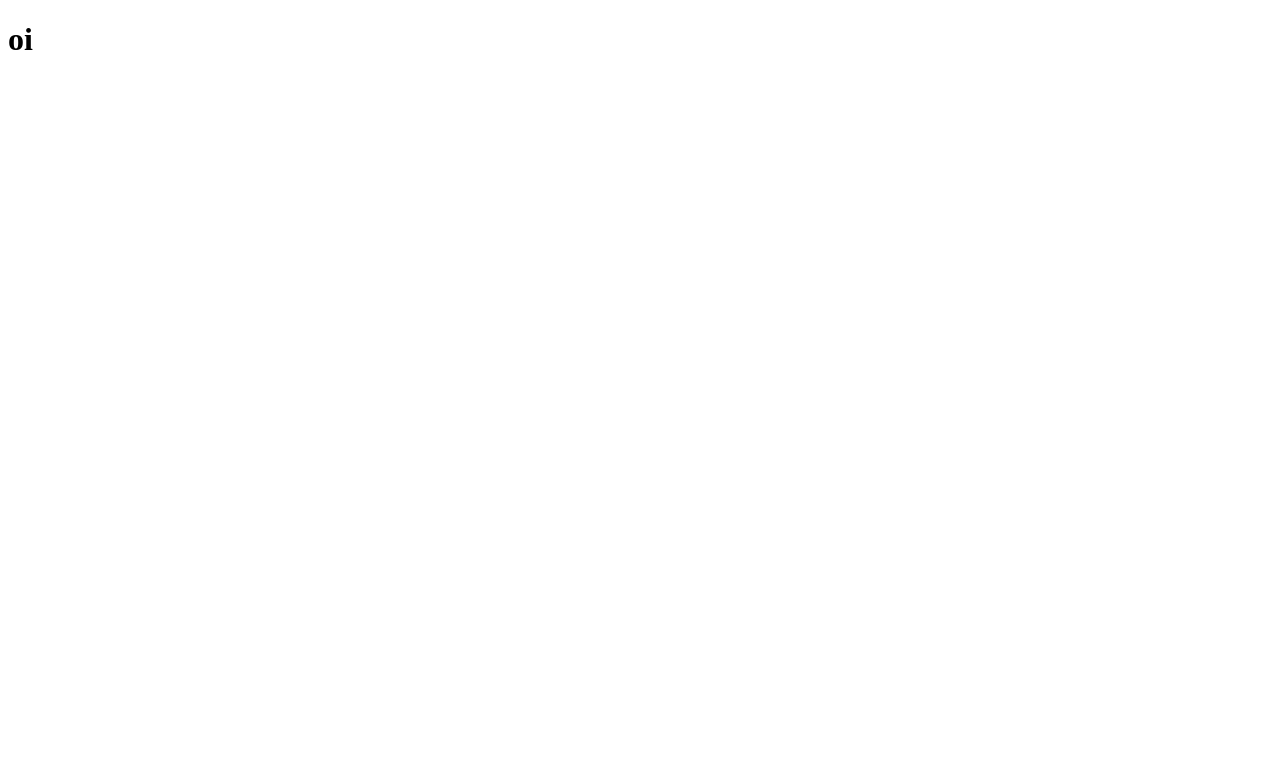
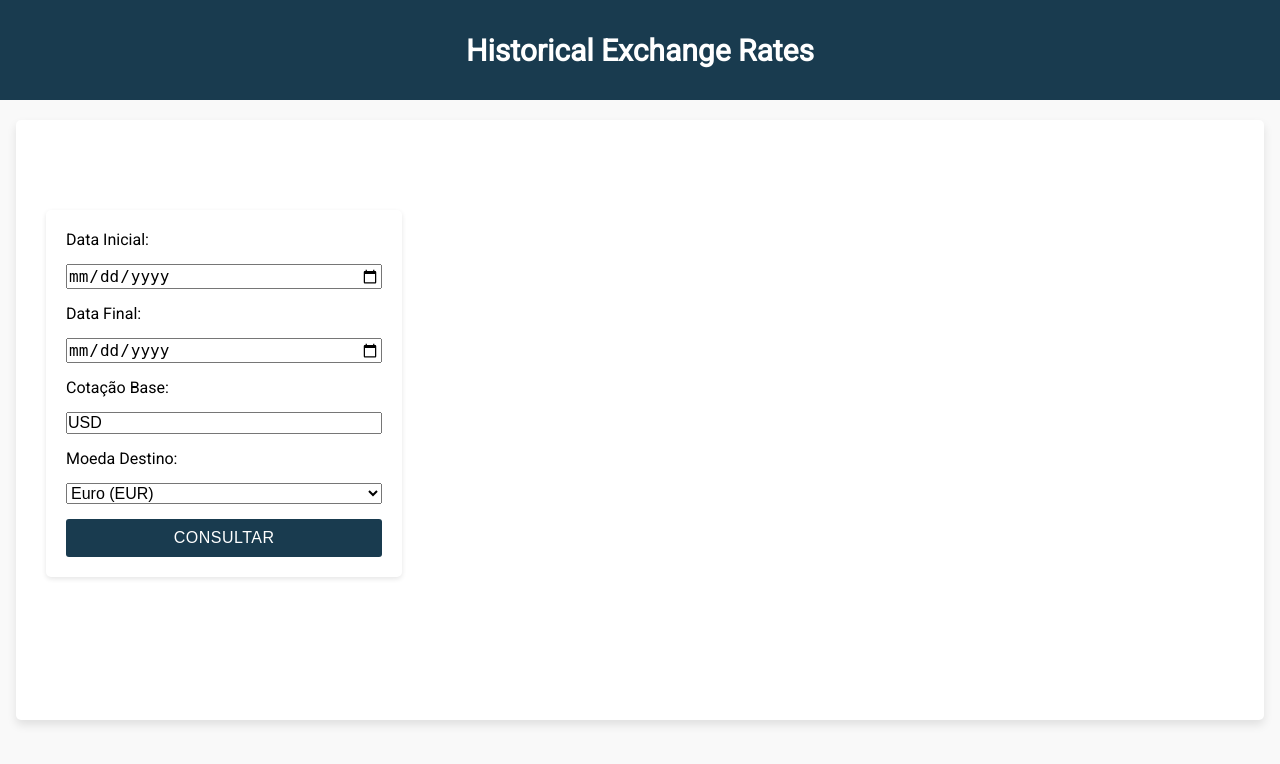
Before and after one commit to Breno-Rios/historical-exchange-rates, a Django app: page / in a window 1280 px wide. Before the commit the part shown is almost empty. Shown: the top 764 px of the page. Run offline with Django 5.2, Linux system fonts and the light colour scheme.

Commit message:
feat(templetes/rates) update home.html

```diff
--- a/rates/templates/rates/home.html
+++ b/rates/templates/rates/home.html
@@ -1,11 +1,152 @@
 <!DOCTYPE html>
-<html lang="en">
+<html lang="pt-BR">
 <head>
   <meta charset="UTF-8">
   <meta name="viewport" content="width=device-width, initial-scale=1.0">
-  <title>Document</title>
+  <title>Historical Exchange Rates</title>
+  <!-- Roboto -->
+  <link href="https://fonts.googleapis.com/css?family=Roboto&display=swap" rel="stylesheet">
+  <style>
+    * {
+      padding: 0;
+      margin: 0;
+      box-sizing: border-box;
+    }
+    html {
+      font-size: 62.5%;
+    }
+    body {
+      font-size: 1.6rem;
+      font-family: 'Roboto', sans-serif;
+      background: rgb(249,249,249);
+    }
+
+    /* Header: agora ele é um flex container */
+    .main-header-container {
+      background: #193b4f;
+      width: 100%;
+      height: 10rem;
+      display: flex;             /* ativa flexbox */
+      justify-content: center;   /* centraliza horizontal */
+      align-items: center;       /* centraliza vertical */
+    }
+    .main-header h1 {
+      color: #fff;
+      font-size: 3rem;
+      text-transform: capitalize;
+    }
+
+    /* Container geral de largura máxima */
+    .container {
+      max-width: 144rem;
+      margin: 0 auto;
+      padding: 0 1.6rem;
+    }
+
+    /* Painel branco grande */
+    .content-panel {
+      background: #fff;
+      box-shadow: 0 0.5rem 1rem rgba(0,0,0,0.1);
+      border-radius: 0.5rem;
+      width: 100%;
+      padding: 3rem;
+      margin: 2rem auto;
+      min-height:60rem;
+    }
+
+    /* Card menor dentro do painel */
+    .card {
+      background-color: #fff;
+      box-shadow: 0 0.2rem 0.5rem rgba(0,0,0,0.1);
+      border-radius: 0.5rem;
+      padding: 2rem;
+      width: 30%;
+      min-width: 20rem;
+      max-width: 40rem;
+      margin-top: 6rem;
+      margin-bottom: 2rem;
+
+    }
+
+    .card form {
+      display: flex;
+      flex-direction: column;
+      gap: 1.5rem;
+    }
+    .card label,
+    .card input,
+    .card select,
+    .card button {
+      width: 100%;
+      font-size: 1.6rem;
+    }
+    .card button {
+      padding: 1rem;
+      background: #193b4f;
+      color: #fff;
+      border: none;
+      border-radius: 0.3rem;
+      cursor: pointer;
+      text-transform: uppercase;
+      letter-spacing: .05rem;
+    }
+    .card button:hover {
+      background: #162f40;
+    }
+
+    /* Responsivo */
+    @media (max-width: 600px) {
+      .main-header-container {
+        height: auto;  /* flexibiliza altura */
+        padding: 2rem 0;
+      }
+      .main-header h1 {
+        font-size: 2.4rem;
+      }
+      .content-panel {
+        padding: 2rem;
+        margin: 1rem auto;
+      }
+      .card {
+        width: 100%;
+        max-width: none;
+        min-width: auto;
+      }
+    }
+  </style>
 </head>
+
 <body>
-  <h1>oi</h1>
+  <header class="main-header-container">
+    <div class="main-header container">
+      <h1>Historical Exchange Rates</h1>
+    </div>
+  </header>
+
+  <div class="container">
+    <div class="content-panel">
+      <div class="card">
+        <form>
+          <label for="start-date">Data Inicial:</label>
+          <input type="date" id="start-date" name="start-date" required>
+
+          <label for="end-date">Data Final:</label>
+          <input type="date" id="end-date" name="end-date" required>
+
+          <label for="base-currency">Cotação Base:</label>
+          <input type="text" id="base-currency" name="base-currency" value="USD" readonly>
+
+          <label for="target-currency">Moeda Destino:</label>
+          <select id="target-currency" name="target-currency">
+            <option value="EUR">Euro (EUR)</option>
+            <option value="BRL">Real Brasileiro (BRL)</option>
+            <option value="GBP">Libra Esterlina (GBP)</option>
+          </select>
+
+          <button type="submit">Consultar</button>
+        </form>
+      </div>
+    </div>
+  </div>
 </body>
 </html>
```
